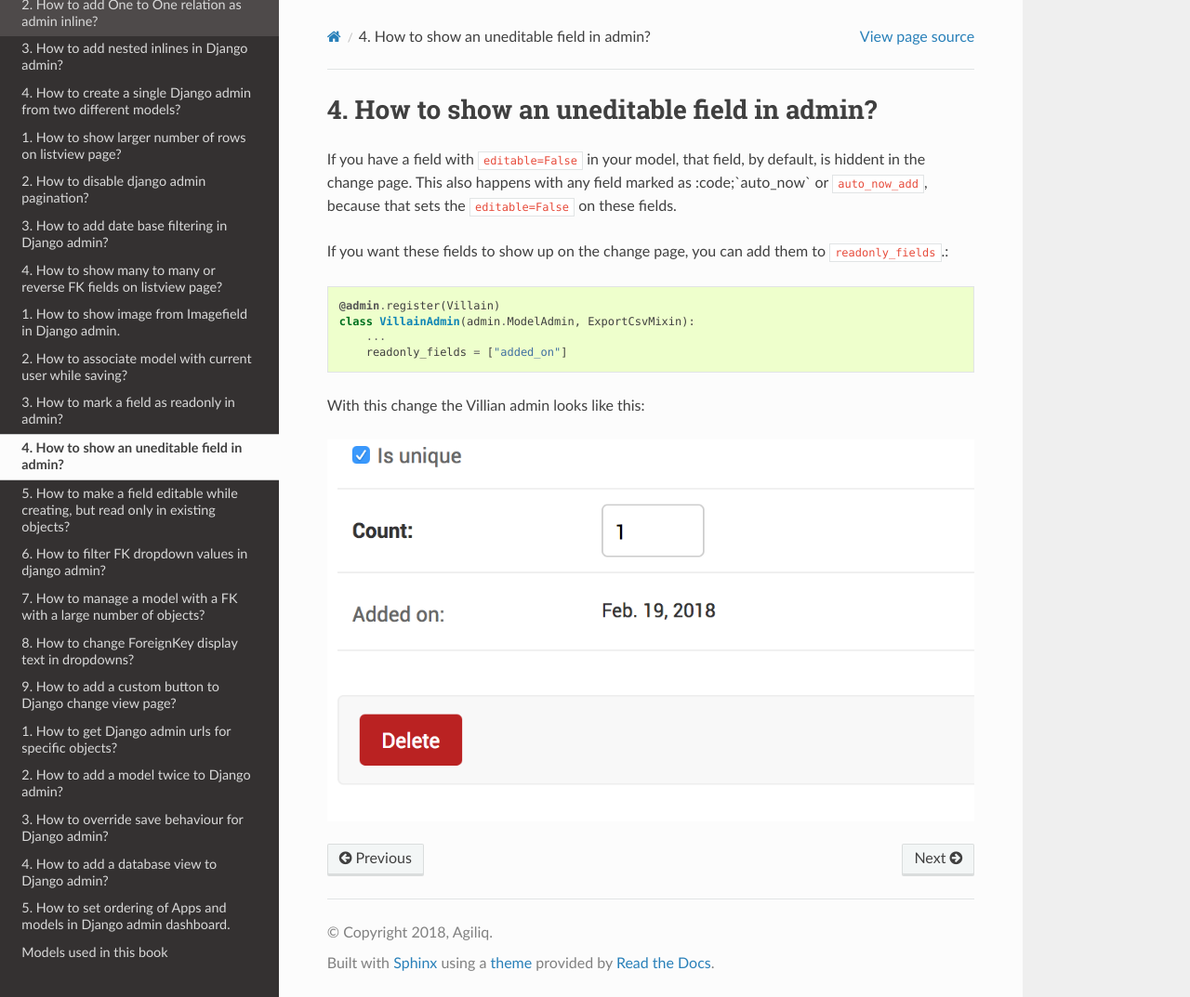
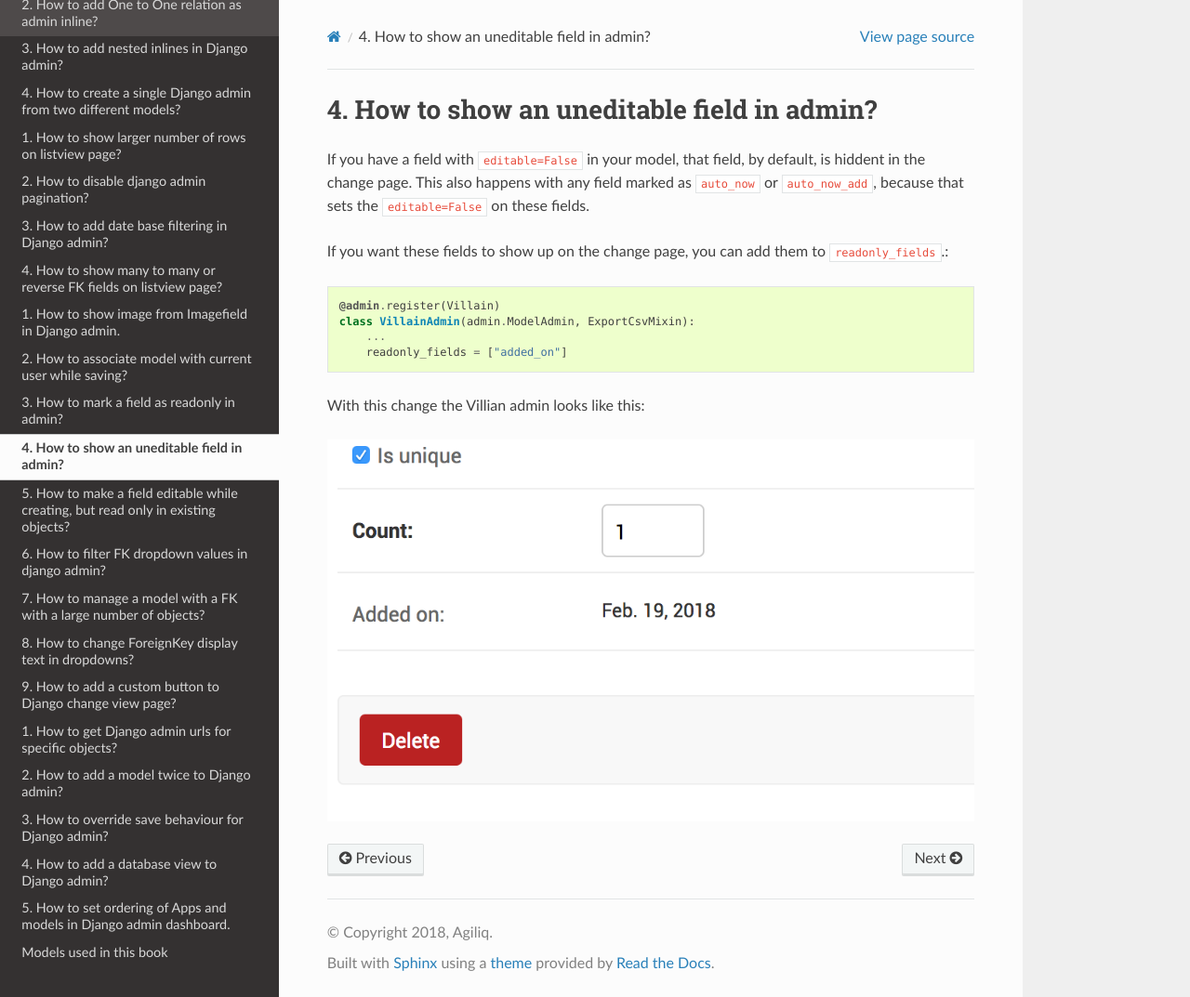
Before and after one commit to agiliq/django-admin-cookbook, a Sphinx documentation site: the page built from docs/uneditable_field.rst, in a window 1280 px wide and 1073 px high. Shown: the whole window at 93% size. Built offline with Sphinx 7.4.7 and the Read the Docs theme 2.0.0, drawn with Linux system fonts in a browser that asks for light colours.

Commit message:
some missprint

```diff
--- a/docs/uneditable_field.rst
+++ b/docs/uneditable_field.rst
@@ -1,7 +1,7 @@
 How to show an uneditable field in admin?
 ++++++++++++++++++++++++++++++++++++++++++++++++++++++++++++++++++++++++++++++++++++
 
-If you have a field with :code:`editable=False` in your model, that field, by default, is hiddent in the change page. This also happens with any field marked as :code;`auto_now` or :code:`auto_now_add`, because that sets the :code:`editable=False` on these fields.
+If you have a field with :code:`editable=False` in your model, that field, by default, is hiddent in the change page. This also happens with any field marked as :code:`auto_now` or :code:`auto_now_add`, because that sets the :code:`editable=False` on these fields.
 
 If you want these fields to show up on the change page, you can add them to :code:`readonly_fields`.::
 
```
